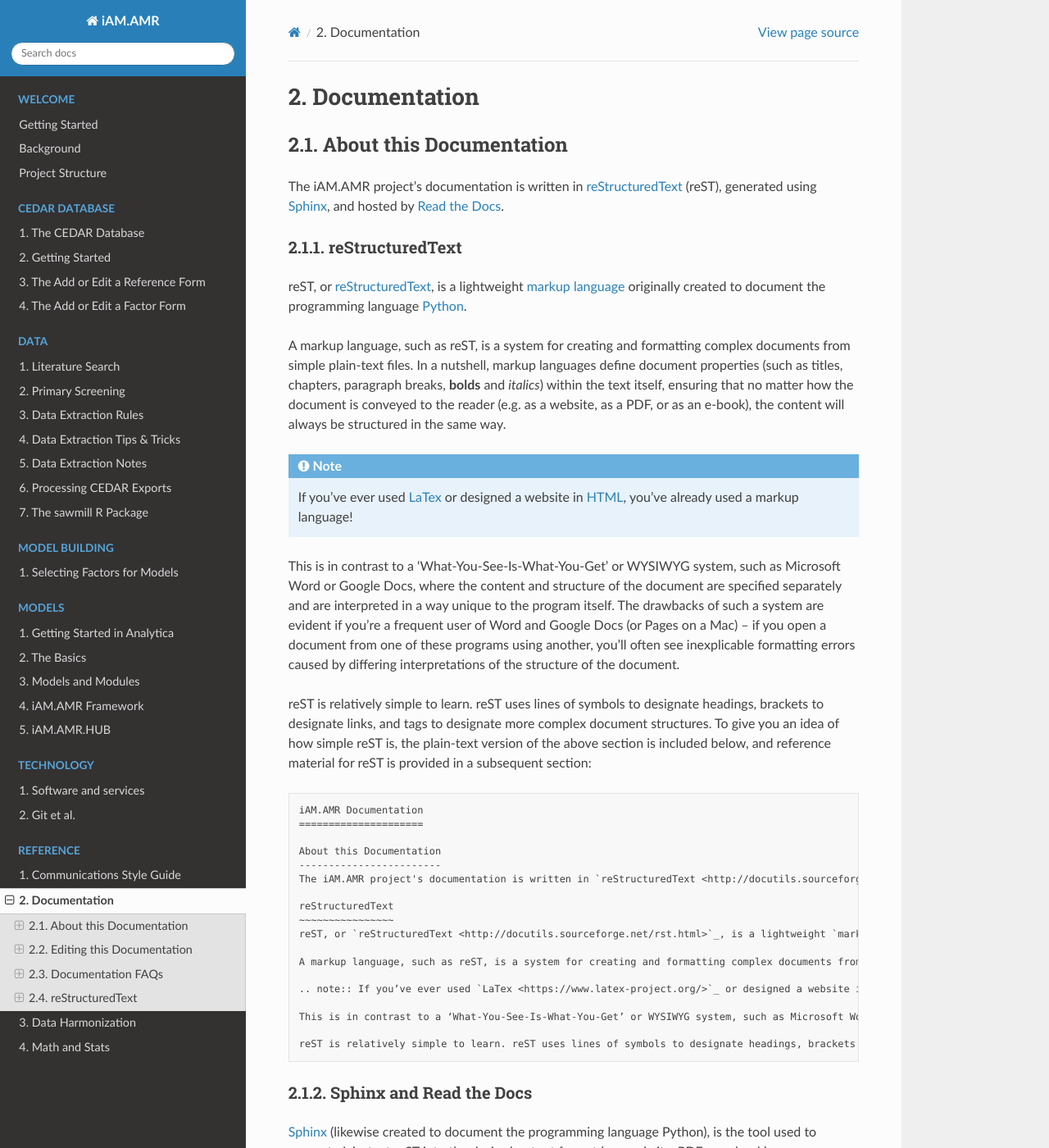
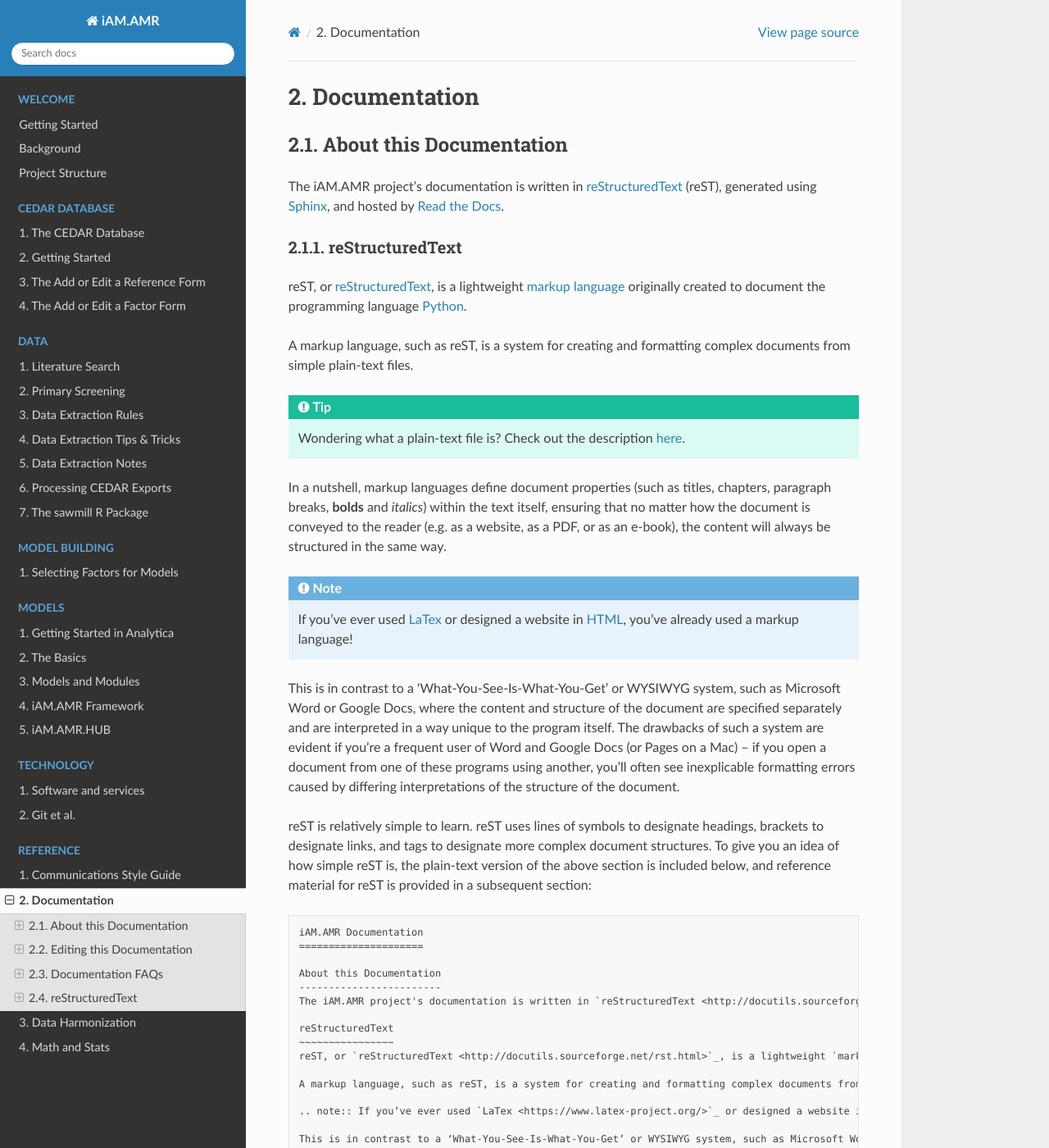
Before and after one commit to iAM-AMR/iAM.AMR.DOC, a Sphinx documentation site: the page built from source/10_reference/documentation.rst, in a window 1280 px wide and 1400 px high. Shown: the whole window at 82% size. Built offline with Sphinx 7.4.7 and the Read the Docs theme 2.0.0, drawn with Linux system fonts in a browser that asks for light colours; pages that are not in the unit, such as notebooks, are missing from menus; a script that is not in the unit is left out; some of the changed text lies outside the part shown.

Commit message:
Add link to explanation of plain-text files

```diff
--- a/source/09_technology/git.rst
+++ b/source/09_technology/git.rst
@@ -24,7 +24,7 @@ While common, these informal version control systems lend themselves to errors a
 
 Git
 ~~~
-Git is a distributed version control system for tracking changes in source code during software development. In layman's terms, Git is a system where multiple people can work on plain-text files, merge and compare changes, and track these changes over time. Git, of course, does a lot more than that, and has incredibly powerful features that make collaborative (and importantly, simultaneous) development much easier than our rename_rename method above. But it's not an easy system to learn, since most of the work is done on the command line.
+Git is a distributed version control system for tracking changes in source code during software development. In layman's terms, Git is a system where multiple people can work on plain-text files (see `here <https://www.howtogeek.com/465420/what-is-plain-text/>`_ to find out what plain-text files are), merge and compare changes, and track these changes over time. Git, of course, does a lot more than that, and has incredibly powerful features that make collaborative (and importantly, simultaneous) development much easier than our rename_rename method above. But it's not an easy system to learn, since most of the work is done on the command line.
 
 .. caution:: It is important to note that Git is not designed for complex files, like Word documents or Excel spreadsheets. While it may not seem like it, these files have extraordinarily complex structures (a Word document is basically a web-page in disguise!), and the benefits of Git -- being able to see small, exact changes -- are lost in the noise.
 
--- a/source/10_reference/documentation.rst
+++ b/source/10_reference/documentation.rst
@@ -11,7 +11,11 @@ reStructuredText
 ~~~~~~~~~~~~~~~~
 reST, or `reStructuredText <http://docutils.sourceforge.net/rst.html>`_, is a lightweight `markup language <https://en.wikipedia.org/wiki/Markup_language>`_ originally created to document the programming language `Python <https://www.python.org/>`_.
 
-A markup language, such as reST, is a system for creating and formatting complex documents from simple plain-text files. In a nutshell, markup languages define document properties (such as titles, chapters, paragraph breaks, **bolds** and *italics*) within the text itself, ensuring that no matter how the document is conveyed to the reader (e.g. as a website, as a PDF, or as an e-book), the content will always be structured in the same way.
+A markup language, such as reST, is a system for creating and formatting complex documents from simple plain-text files.
+
+.. tip:: Wondering what a plain-text file is? Check out the description `here <https://www.howtogeek.com/465420/what-is-plain-text/>`_.
+
+In a nutshell, markup languages define document properties (such as titles, chapters, paragraph breaks, **bolds** and *italics*) within the text itself, ensuring that no matter how the document is conveyed to the reader (e.g. as a website, as a PDF, or as an e-book), the content will always be structured in the same way.
 
 .. note:: If you’ve ever used `LaTex <https://www.latex-project.org/>`_ or designed a website in `HTML <https://en.wikipedia.org/wiki/HTML>`_, you’ve already used a markup language!
 
@@ -40,7 +44,7 @@ reST is relatively simple to learn. reST uses lines of symbols to designate head
 
 Sphinx and Read the Docs
 ~~~~~~~~~~~~~~~~~~~~~~~~
-`Sphinx <https://www.sphinx-doc.org/en/master/index.html>`_ (likewise created to document the programming language Python), is the tool used to convert plain-text reST into the desired output format (e.g. website, PDF, or e-book).
+`Sphinx <https://www.sphinx-doc.org/en/master/index.html>`_ (likewise created to document the programming language Python), is the tool used to convert `plain-text <https://www.howtogeek.com/465420/what-is-plain-text/>`_ reST into the desired output format (e.g. website, PDF, or e-book).
 
 `Read the Docs <https://readthedocs.org/>`_ is a free hosting service supported by `unobtrusive and ethical ads <https://docs.readthedocs.io/en/latest/advertising/ethical-advertising.html>`_, which we use to host our documentation online. Read the Docs uses Sphinx to generate the web-pages, and provide PDF versions of the documentation for offline readers.
 
--- a/source/models/analytica.rst
+++ b/source/models/analytica.rst
@@ -13,7 +13,7 @@ Moreover, there is nothing like first-hand experience. We recommend you try the
 
 Learn Analytica
 ---------------
-See: :ref:`Learn Analytica <analytica/ana_get_started:Learn Analytica>`
+See: :ref:`Learn Analytica <models/ana_get_started:Learn Analytica>`
 
 
 Basic Concepts in Analytica
```
